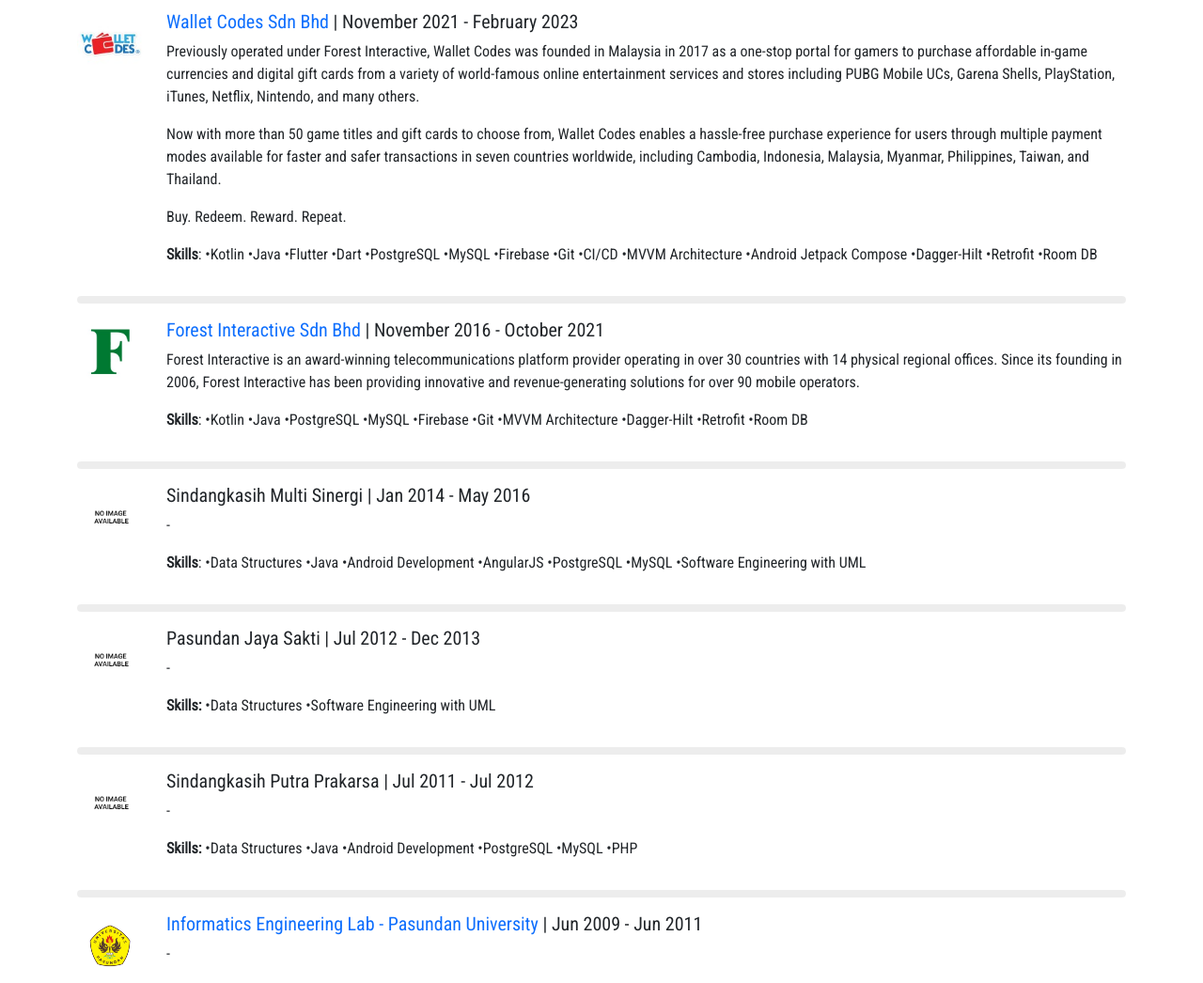
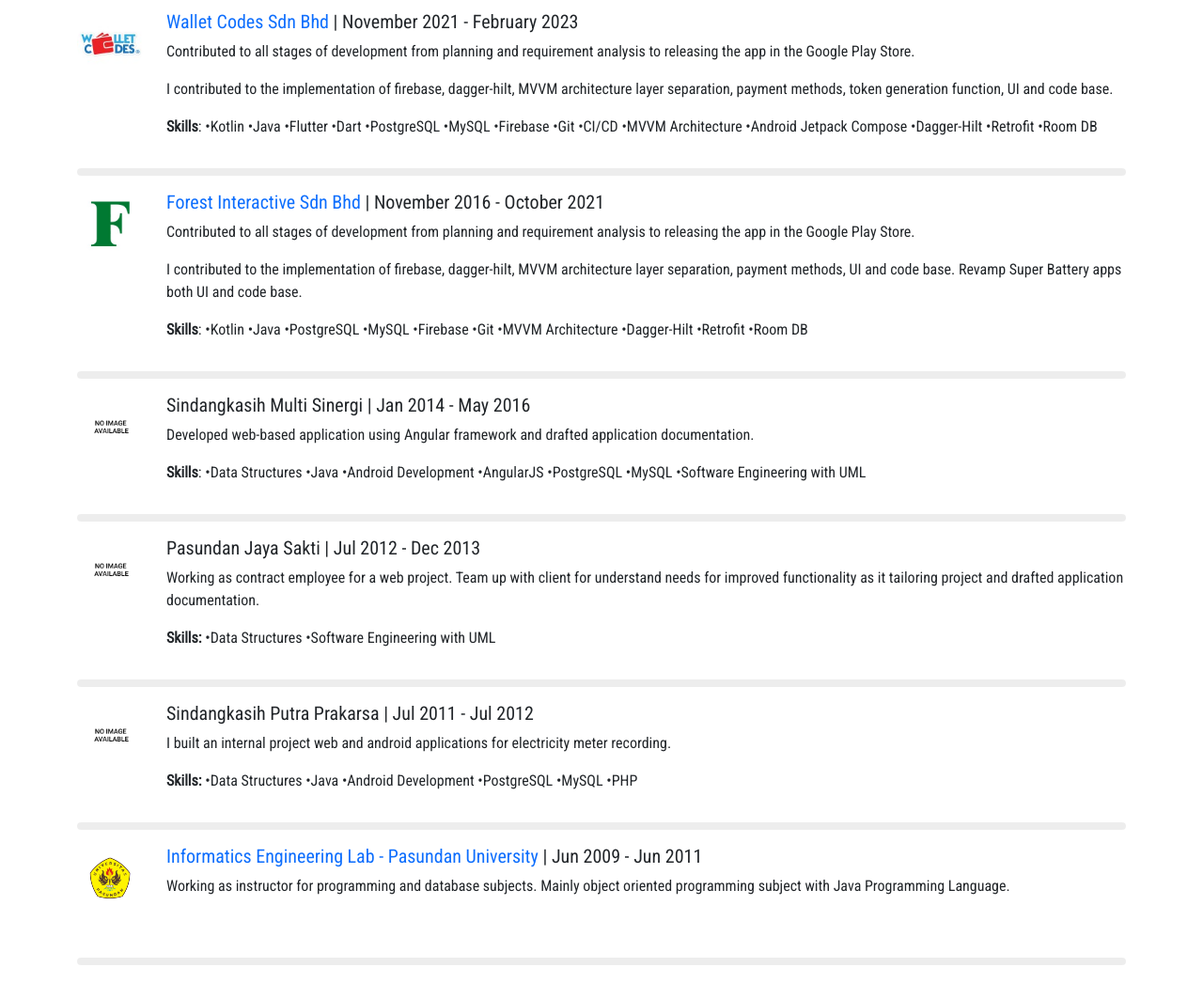
Before and after one commit to KancanaKid/KancanaKid.github.io, a plain HTML site: page index.html in a window 1280 px wide. Shown: the part 780-1826 px from the top of the page at 94% size. Drawn offline with nearby package versions, Linux system fonts and the light colour scheme.

Commit message:
Update index

```diff
--- a/index.html
+++ b/index.html
@@ -80,14 +80,9 @@
           <div class="col">
             <h5><a href="https://www.wallet-codes.com/id">Wallet Codes Sdn Bhd</a> | November 2021 - February 2023</h5>
             <p>
-              Previously operated under Forest Interactive, Wallet Codes was founded in Malaysia in 2017 as a one-stop portal for gamers to purchase affordable in-game currencies and digital gift cards from a variety of world-famous online
-              entertainment services and stores including PUBG Mobile UCs, Garena Shells, PlayStation, iTunes, Netflix, Nintendo, and many others.
+              Contributed to all stages of development from planning and requirement analysis to releasing the app in the Google Play Store.
             </p>
-            <p>
-              Now with more than 50 game titles and gift cards to choose from, Wallet Codes enables a hassle-free purchase experience for users through multiple payment modes available for faster and safer transactions in seven countries
-              worldwide, including Cambodia, Indonesia, Malaysia, Myanmar, Philippines, Taiwan, and Thailand.
-            </p>
-            <p>Buy. Redeem. Reward. Repeat.</p>
+            <p>I contributed to the implementation of firebase, dagger-hilt, MVVM architecture layer separation, payment methods, token generation function, UI and code base.</p>
             <p><b>Skills</b>: •Kotlin •Java •Flutter •Dart •PostgreSQL •MySQL •Firebase •Git •CI/CD •MVVM Architecture •Android Jetpack Compose •Dagger-Hilt •Retrofit •Room DB</p>
           </div>
         </div>
@@ -99,9 +94,9 @@
           <div class="col">
             <h5><a href="https://www.forest-interactive.com/">Forest Interactive Sdn Bhd</a> | November 2016 - October 2021</h5>
             <p>
-              Forest Interactive is an award-winning telecommunications platform provider operating in over 30 countries with 14 physical regional offices. Since its founding in 2006, Forest Interactive has been providing innovative and
-              revenue-generating solutions for over 90 mobile operators.
+              Contributed to all stages of development from planning and requirement analysis to releasing the app in the Google Play Store.
             </p>
+            <p>I contributed to the implementation of firebase, dagger-hilt, MVVM architecture layer separation, payment methods, UI and code base. Revamp Super Battery apps both UI and code base.</p>
             <p><b>Skills</b>: •Kotlin •Java •PostgreSQL •MySQL •Firebase •Git •MVVM Architecture •Dagger-Hilt •Retrofit •Room DB</p>
           </div>
         </div>
@@ -112,7 +107,7 @@
           </div>
           <div class="col">
             <h5>Sindangkasih Multi Sinergi | Jan 2014 - May 2016</h5>
-            <p>-</p>
+            <p>Developed web-based application using Angular framework and drafted application documentation.</p>
             <p><b>Skills</b>: •Data Structures •Java •Android Development •AngularJS •PostgreSQL •MySQL •Software Engineering with UML</p>
           </div>
         </div>
@@ -123,7 +118,9 @@
           </div>
           <div class="col">
             <h5>Pasundan Jaya Sakti | Jul 2012 - Dec 2013</h5>
-            <p>-</p>
+            <p>Working as contract employee for a web project. Team up with client for understand needs for improved functionality as it tailoring project
+              and drafted application documentation.
+            </p>
             <p><b>Skills:</b> •Data Structures •Software Engineering with UML</p></p>
           </div>
         </div>
@@ -134,7 +131,7 @@
           </div>
           <div class="col">
             <h5>Sindangkasih Putra Prakarsa | Jul 2011 - Jul 2012</h5>
-            <p>-</p>
+            <p>I built an internal project web and android applications for electricity meter recording.</p>
             <p><b>Skills:</b> •Data Structures •Java •Android Development •PostgreSQL •MySQL •PHP</p></p>
           </div>
         </div>
@@ -145,7 +142,7 @@
           </div>
           <div class="col">
             <h5><a href="https://if.unpas.ac.id/lab/">Informatics Engineering Lab - Pasundan University</a> | Jun 2009 - Jun 2011</h5>
-            <p>-</p>
+            <p>Working as instructor for programming and database subjects. Mainly object oriented programming subject with Java Programming Language.</p>
           </div>
         </div>
         <hr class="rounded"/>
```
